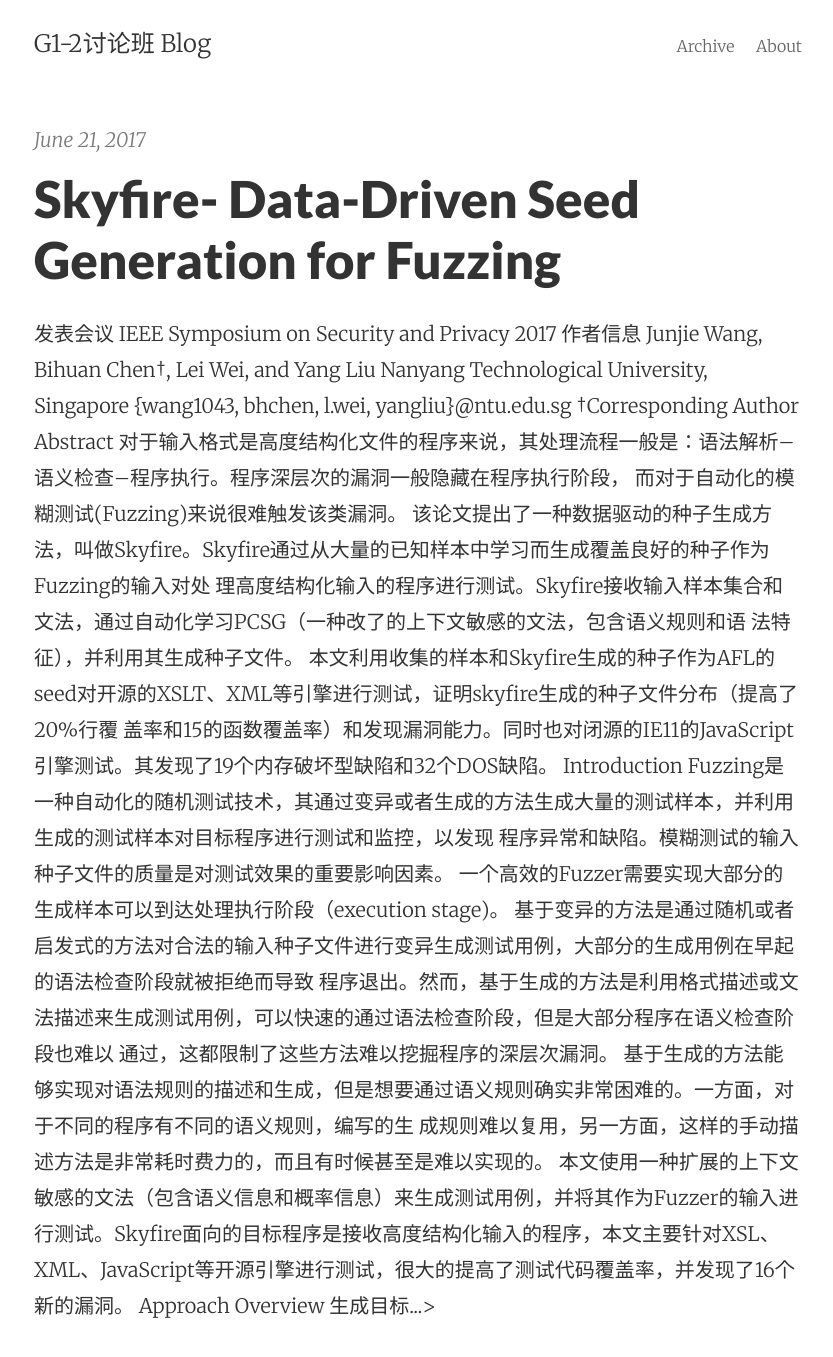
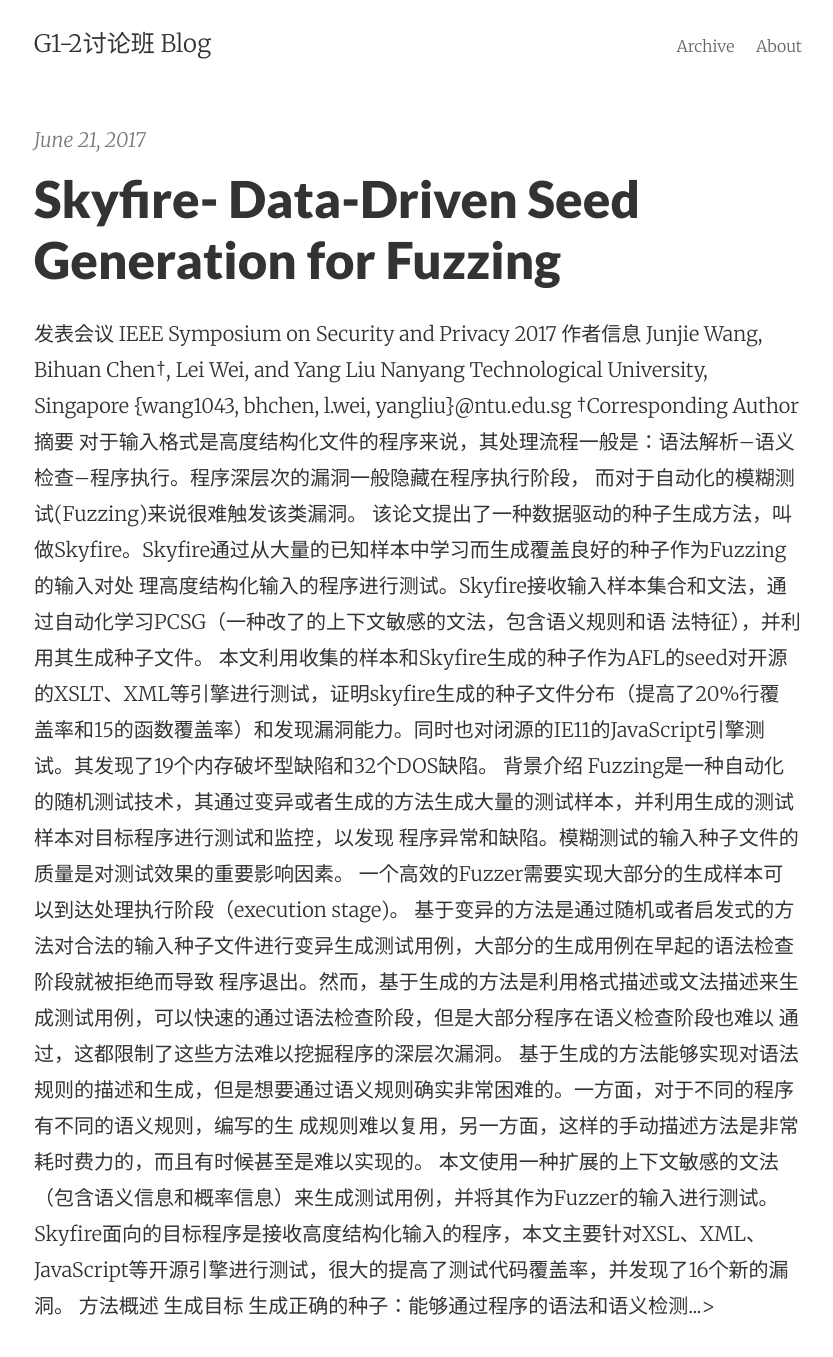
Before and after one commit to taolunban/taolunban.github.io, a Jekyll site: the page built from index.html, in a window 1280 px wide and 1400 px high. Shown: the top 1357 px of the window, without its empty margins (222-1055 px from the left). Built offline with Jekyll 4.4.1, drawn with Linux system fonts in a browser that asks for light colours; the list of posts is cut into pages by our own code.

Commit message:
Update 2017-06-21-Skyfire: Data-Driven Seed Generation for Fuzzing.md

```diff
--- a/_posts/2017-06-21-Skyfire: Data-Driven Seed Generation for Fuzzing.md
+++ b/_posts/2017-06-21-Skyfire: Data-Driven Seed Generation for Fuzzing.md
@@ -13,7 +13,7 @@ Junjie Wang, Bihuan Chen†, Lei Wei, and Yang Liu
 >* {wang1043, bhchen, l.wei, yangliu}@ntu.edu.sg
 >* †Corresponding Author
 
-## Abstract
+## 摘要
 对于输入格式是高度结构化文件的程序来说，其处理流程一般是：语法解析--语义检查--程序执行。程序深层次的漏洞一般隐藏在程序执行阶段，
 而对于自动化的模糊测试(Fuzzing)来说很难触发该类漏洞。<br>
 该论文提出了一种数据驱动的种子生成方法，叫做Skyfire。Skyfire通过从大量的已知样本中学习而生成覆盖良好的种子作为Fuzzing的输入对处
@@ -22,7 +22,7 @@ Junjie Wang, Bihuan Chen†, Lei Wei, and Yang Liu
 本文利用收集的样本和Skyfire生成的种子作为AFL的seed对开源的XSLT、XML等引擎进行测试，证明skyfire生成的种子文件分布（提高了20%行覆
 盖率和15的函数覆盖率）和发现漏洞能力。同时也对闭源的IE11的JavaScript引擎测试。其发现了19个内存破坏型缺陷和32个DOS缺陷。
 
-## Introduction
+## 背景介绍
 Fuzzing是一种自动化的随机测试技术，其通过变异或者生成的方法生成大量的测试样本，并利用生成的测试样本对目标程序进行测试和监控，以发现
 程序异常和缺陷。模糊测试的输入种子文件的质量是对测试效果的重要影响因素。<br />
 
@@ -37,7 +37,7 @@ Fuzzing是一种自动化的随机测试技术，其通过变异或者生成的
 
 本文使用一种扩展的上下文敏感的文法（包含语义信息和概率信息）来生成测试用例，并将其作为Fuzzer的输入进行测试。Skyfire面向的目标程序是接收高度结构化输入的程序，本文主要针对XSL、XML、JavaScript等开源引擎进行测试，很大的提高了测试代码覆盖率，并发现了16个新的漏洞。
 
-## Approach Overview
+## 方法概述
 ### 生成目标
 * 生成正确的种子：能够通过程序的语法和语义检测
 * 生成多样性种子：能够多样化的覆盖语法和语义规则
@@ -75,7 +75,7 @@ attribute→version=“1.0”, c=[null, document, prolog, <?xml]
 
 
 
-## Seed Generation
+## 种子生成
 ### 种子生成
 #### 1. 利用左推导方法生成种子输入
 迭代的进行下面操作，直至t中没有非终结符
```
